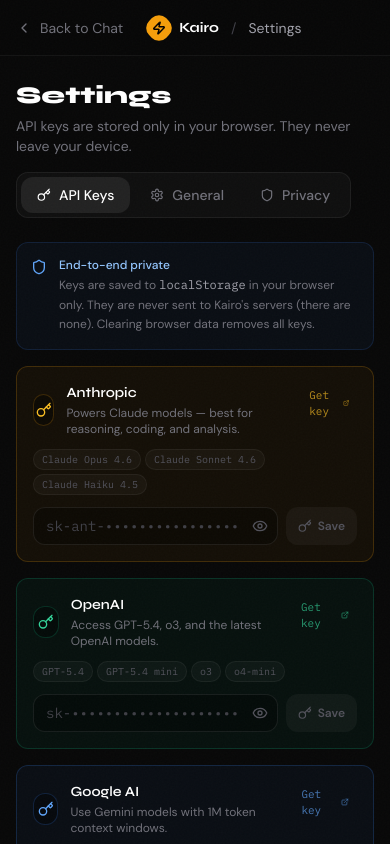
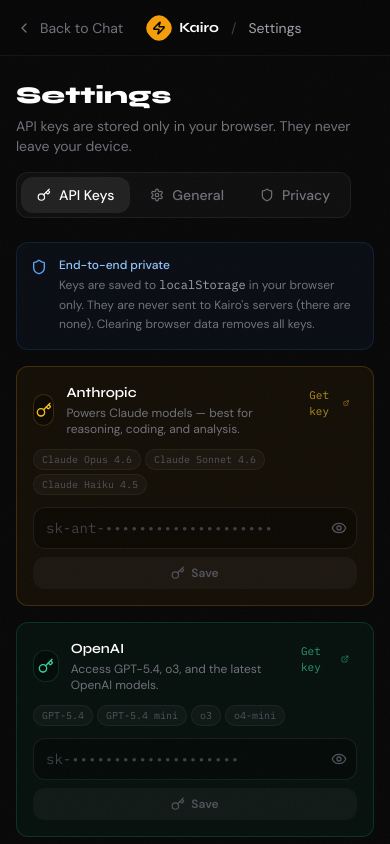
Before and after one commit to yashgargdev/Kairo, a Next.js app: page /settings in a window 390 px wide. Shown: the top 844 px of the page. Built offline with nearby package versions, Linux system fonts and the light colour scheme.

Commit message:
feat: optimize Settings key input for mobile — stack input and buttons vertically

```diff
--- a/components/settings/settings-interface.tsx
+++ b/components/settings/settings-interface.tsx
@@ -254,15 +254,15 @@
         ))}
       </div>
 
-      {/* Key input */}
-      <div className="flex gap-2">
-        <div className="relative flex-1">
+      {/* Key input — input full width, buttons below on mobile */}
+      <div className="flex flex-col gap-2">
+        <div className="relative">
           <input
             type={visible ? 'text' : 'password'}
             value={draft}
             onChange={e => setDraft(e.target.value)}
             placeholder={`${provider.prefix}••••••••••••••••••••`}
-            className="w-full bg-black/30 border border-white/[0.08] rounded-lg px-3 py-2 pr-10 text-sm font-mono text-zinc-300 placeholder:text-zinc-700 focus:outline-none focus:border-white/20 transition-colors"
+            className="w-full bg-black/30 border border-white/[0.08] rounded-lg px-3 py-2.5 pr-10 text-sm font-mono text-zinc-300 placeholder:text-zinc-700 focus:outline-none focus:border-white/20 transition-colors"
             spellCheck={false}
             autoComplete="off"
           />
@@ -275,12 +275,13 @@
           </button>
         </div>
 
+        <div className="flex gap-2">
           {/* Save */}
           <button
             onClick={handleSave}
             disabled={!draft.trim() || !isDirty}
             className={cn(
-            "flex items-center gap-1.5 px-3 py-2 rounded-lg text-xs font-semibold transition-all",
+              "flex items-center gap-1.5 px-3 py-2 rounded-lg text-xs font-semibold transition-all flex-1 justify-center",
               draft.trim() && isDirty
                 ? "bg-amber-500 hover:bg-amber-400 text-black"
                 : "bg-white/[0.04] text-zinc-600 cursor-not-allowed"
@@ -296,7 +297,7 @@
               onClick={handleTest}
               disabled={testStatus === 'testing'}
               className={cn(
-              "flex items-center gap-1.5 px-3 py-2 rounded-lg text-xs font-semibold transition-all border",
+                "flex items-center gap-1.5 px-3 py-2 rounded-lg text-xs font-semibold transition-all border flex-1 justify-center",
                 testStatus === 'ok' ? "border-emerald-500/30 text-emerald-400 bg-emerald-500/10" :
                 testStatus === 'error' ? "border-red-500/30 text-red-400 bg-red-500/10" :
                 "border-white/[0.08] text-zinc-400 hover:bg-white/[0.05]"
@@ -316,12 +317,13 @@
           {hasKey && (
             <button
               onClick={handleDelete}
-            className="flex items-center justify-center w-9 h-9 rounded-lg border border-white/[0.06] text-zinc-600 hover:text-red-400 hover:border-red-500/20 hover:bg-red-500/5 transition-all"
+              className="flex items-center justify-center w-9 h-9 shrink-0 rounded-lg border border-white/[0.06] text-zinc-600 hover:text-red-400 hover:border-red-500/20 hover:bg-red-500/5 transition-all"
               title="Remove key"
             >
               <Trash2 className="w-3.5 h-3.5" />
             </button>
           )}
+        </div>
       </div>
     </div>
   )
```
Lines whose indentation alone changed are shown as unchanged.
